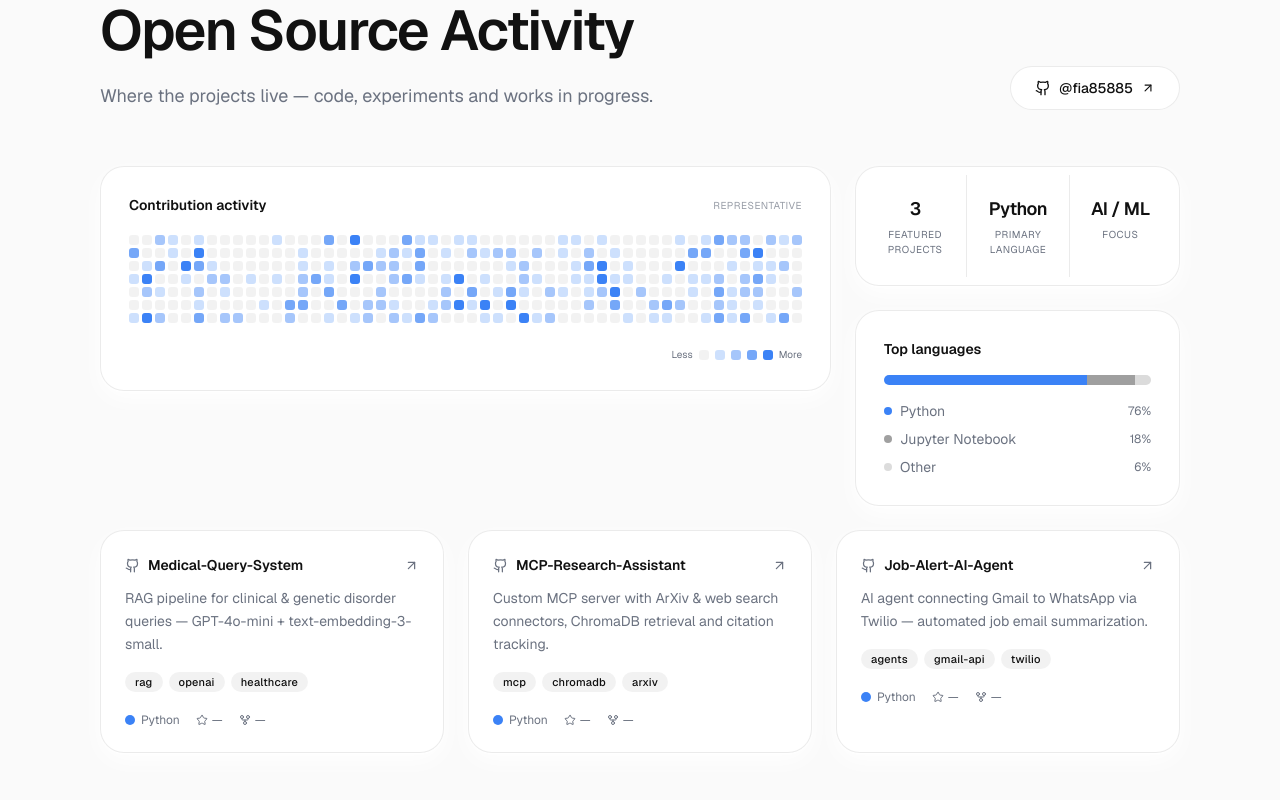
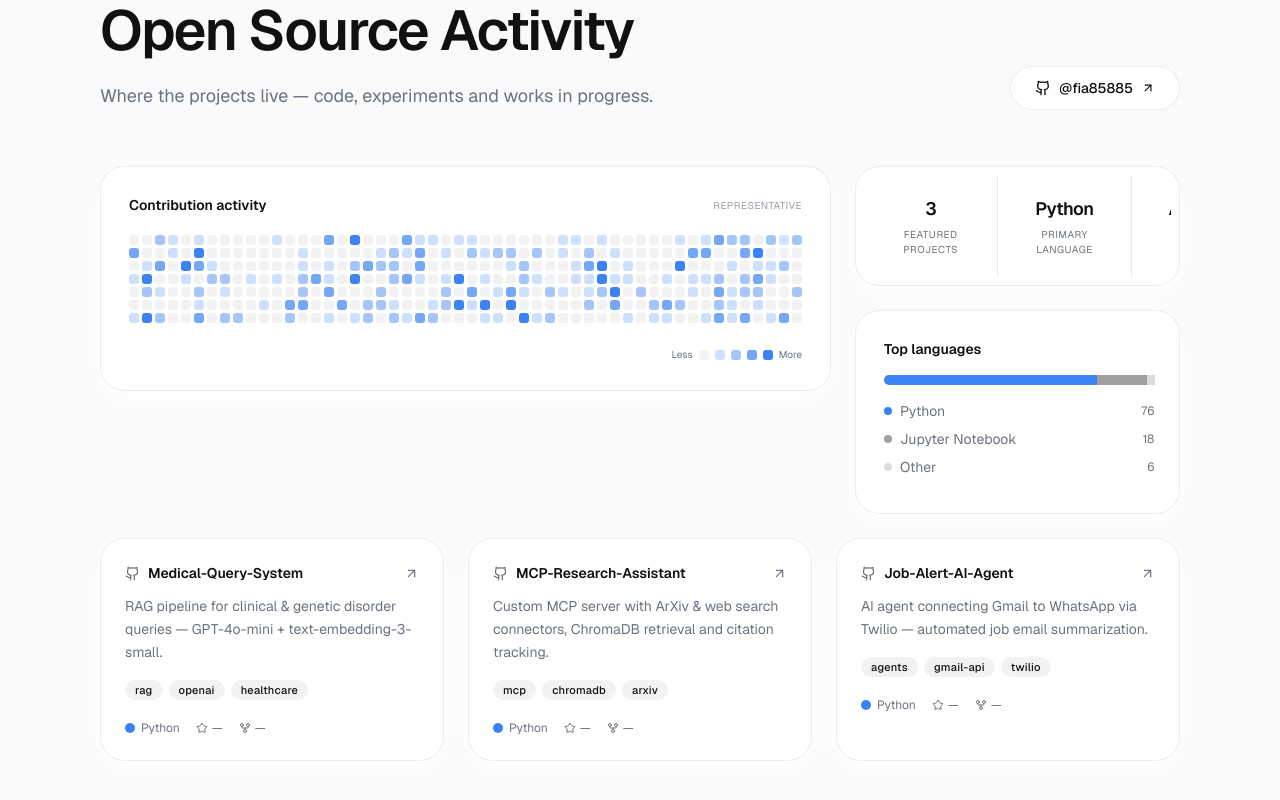
Before and after one commit to fia85885/Portfolio, a Next.js app: page / in a window 1280 px wide. Shown: the part 9135-9935 px from the top of the page. Built offline with nearby package versions, Linux system fonts and the light colour scheme; no server answers.

Commit message:
push all project files and updates

```diff
--- a/components/sections/github-showcase.tsx
+++ b/components/sections/github-showcase.tsx
@@ -99,7 +99,9 @@ export function GithubShowcase() {
           {/* Stats + languages */}
           <div className="flex min-w-0 flex-col gap-6">
             <Reveal delay={0.1}>
-              <div className="card-surface grid grid-cols-3 divide-x divide-line p-2">
+              <div className="card-surface overflow-hidden p-2">
+                <div className="scrollbar-x overflow-x-auto">
+                  <div className="grid min-w-[400px] grid-cols-3 divide-x divide-line">
                     {GH_STATS.map((stat) => (
                       <div key={stat.label} className="px-4 py-5 text-center">
                         <p className="text-lg font-semibold tracking-tight">
@@ -111,10 +113,14 @@ export function GithubShowcase() {
                       </div>
                     ))}
                   </div>
+                </div>
+              </div>
             </Reveal>
             <Reveal delay={0.18}>
-              <div className="card-surface flex-1 p-7">
+              <div className="card-surface flex-1 p-5 sm:p-7">
                 <h3 className="text-sm font-semibold">Top languages</h3>
+                <div className="scrollbar-x -mx-1 overflow-x-auto px-1 pb-2">
+                  <div className="min-w-[280px]">
                     <div className="mt-4 flex h-2.5 overflow-hidden rounded-full">
                       {TOP_LANGUAGES.map((lang) => (
                         <span
@@ -129,9 +135,9 @@ export function GithubShowcase() {
                       {TOP_LANGUAGES.map((lang) => (
                         <li
                           key={lang.name}
-                      className="flex items-center justify-between text-sm"
+                          className="flex items-center justify-between gap-4 text-sm"
                         >
-                      <span className="flex items-center gap-2 text-muted">
+                          <span className="flex items-center gap-2 whitespace-nowrap text-muted">
                             <span
                               className={`h-2 w-2 rounded-full ${lang.color}`}
                               aria-hidden
@@ -142,6 +148,8 @@ export function GithubShowcase() {
                         </li>
                       ))}
                     </ul>
+                  </div>
+                </div>
               </div>
             </Reveal>
           </div>
```
Also changed, not shown: .claude/settings.local.json, refrence/rag.png (added). Lines whose indentation alone changed are shown as unchanged.
